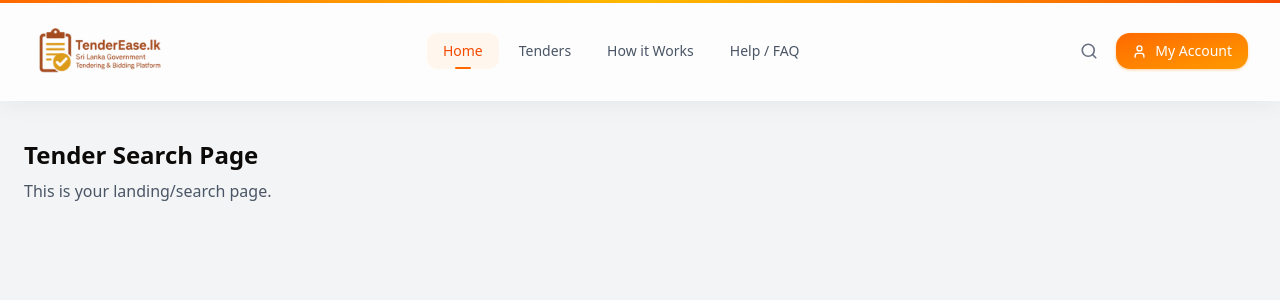
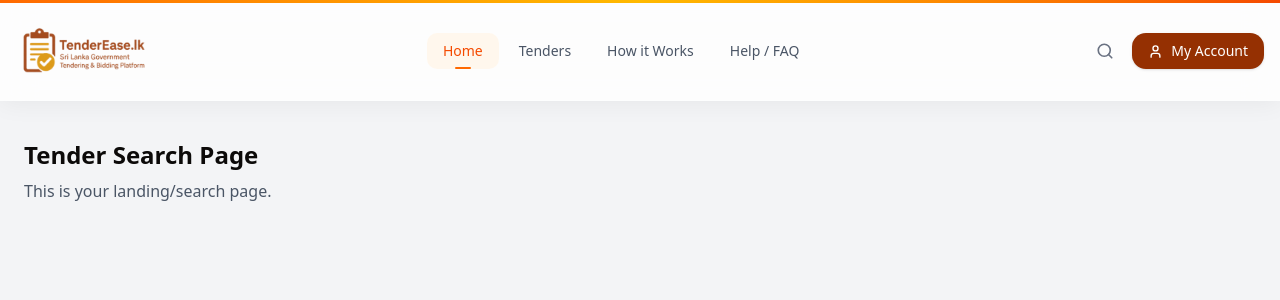
Before and after one commit to n1s1th/TENDEREASE.LK, a Next.js app in the folder frontend/: page / in a window 1280 px wide. Shown: the top 300 px of the page. Built offline with nearby package versions, Linux system fonts and the light colour scheme.

Commit message:
style(header): push logo/button to screen edges and update button color

```diff
--- a/frontend/components/common/AppHeader.tsx
+++ b/frontend/components/common/AppHeader.tsx
@@ -55,7 +55,7 @@ export default function AppHeader() {
         <div className="h-[3px] w-full bg-gradient-to-r from-orange-500 via-amber-400 to-orange-600" />
 
         {/* ── Main row ── */}
-        <div className="max-w-[1400px] mx-auto px-4 sm:px-6 lg:px-8">
+        <div className="w-full px-2 sm:px-3 lg:px-4">
           <div className="flex items-center justify-between h-24 gap-6">
 
             {/* ── Logo ── */}
@@ -123,12 +123,12 @@ export default function AppHeader() {
               {/* My Account */}
               <Link
                 href="/vendor/registration"
+                style={{ backgroundColor: '#953002' }}
                 className="
                   hidden sm:flex items-center gap-2
                   px-4 py-2 rounded-xl text-sm font-medium
-                  bg-gradient-to-br from-orange-500 to-amber-500
-                  text-white shadow-sm shadow-orange-200
-                  hover:shadow-md hover:shadow-orange-300 hover:scale-[1.02]
+                  text-white shadow-sm
+                  hover:opacity-90 hover:scale-[1.02]
                   active:scale-100
                   transition-all duration-200
                 "
@@ -235,11 +235,12 @@ export default function AppHeader() {
             {/* Mobile account link */}
             <Link
               href="/vendor/registration"
+              style={{ backgroundColor: '#953002' }}
               className="
                 flex items-center gap-2 mt-2
                 px-4 py-3 rounded-xl text-sm font-semibold
-                bg-gradient-to-r from-orange-500 to-amber-500
                 text-white justify-center
+                hover:opacity-90 transition-opacity
               "
             >
               <User size={15} />
```
